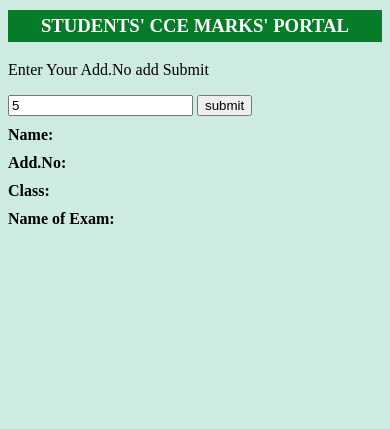
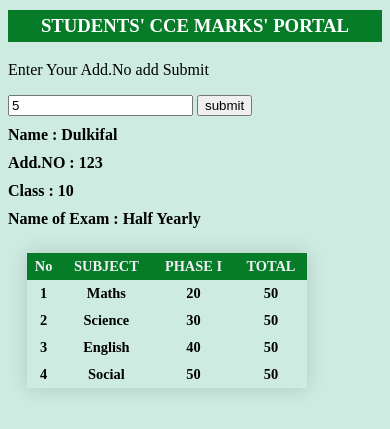
Before and after one commit to dulkifal/markmanhaj, a plain HTML site: page index.html in a window 390 px wide. Both pictures are taken after typing "5" into the empty fields and a click on the button "submit". Shown: the part 219-648 px from the top of the page. Drawn offline with Linux system fonts and the light colour scheme; no server answers.

Commit message:
Update tableTd function to use mock data and adjust hover effect scale

```diff
--- a/function.js
+++ b/function.js
@@ -12,12 +12,29 @@ function tableTd(cont) {
 but.onclick = () => {
   let id = inp.value;
 
-  fetch(
-    `https://script.google.com/macros/s/AKfycbwLDMEf3dnqOn-r4wwfL99Z1di6QB3G0GNMs9fa7QAKAT6WNltEXjypmQ-y0S006VKN/exec?id=${id}`
-  )
-    .then((e) => e.json())
-    .then((e) => {
-      console.log(e);
+  // model data from google sheet
+  let data = {
+    Details: {
+      Adno: "123",
+      name: "Dulkifal",
+      class: "10",
+      exam: "Half Yearly",
+    },
+    Marks: [
+      { sub: "Maths", P1: 20, P1T: 50 },
+      { sub: "Science", P1: 30, P1T: 50 },
+      { sub: "English", P1: 40, P1T: 50 },
+      { sub: "Social", P1: 50, P1T: 50 },
+    ],
+  };
+
+  let e = data;
+  // fetch(
+  //   `https://script.google.com/macros/s/AKfycbwLDMEf3dnqOn-r4wwfL99Z1di6QB3G0GNMs9fa7QAKAT6WNltEXjypmQ-y0S006VKN/exec?id=${id}`
+  // )
+  //   .then((e) => e.json())
+  //   .then((e) => {
+      // console.log(e);
       document.getElementById("studentNum").innerHTML =
         "Add.NO : " + e.Details.Adno;
       document.getElementById("studentName").innerHTML =
@@ -45,5 +62,6 @@ but.onclick = () => {
         _tr.append(tableTd(eachSub["P1T"]));
         contTable.append(_tr);
       });
-    });
+
+    // });
 };
--- a/style.css
+++ b/style.css
@@ -50,7 +50,7 @@ tr {
   cursor: pointer;
 }
 tr:hover {
-  transform: scale(1.1);
+  transform: scale(1.01);
 }
 h1 {
   margin-top: -1px;
```
